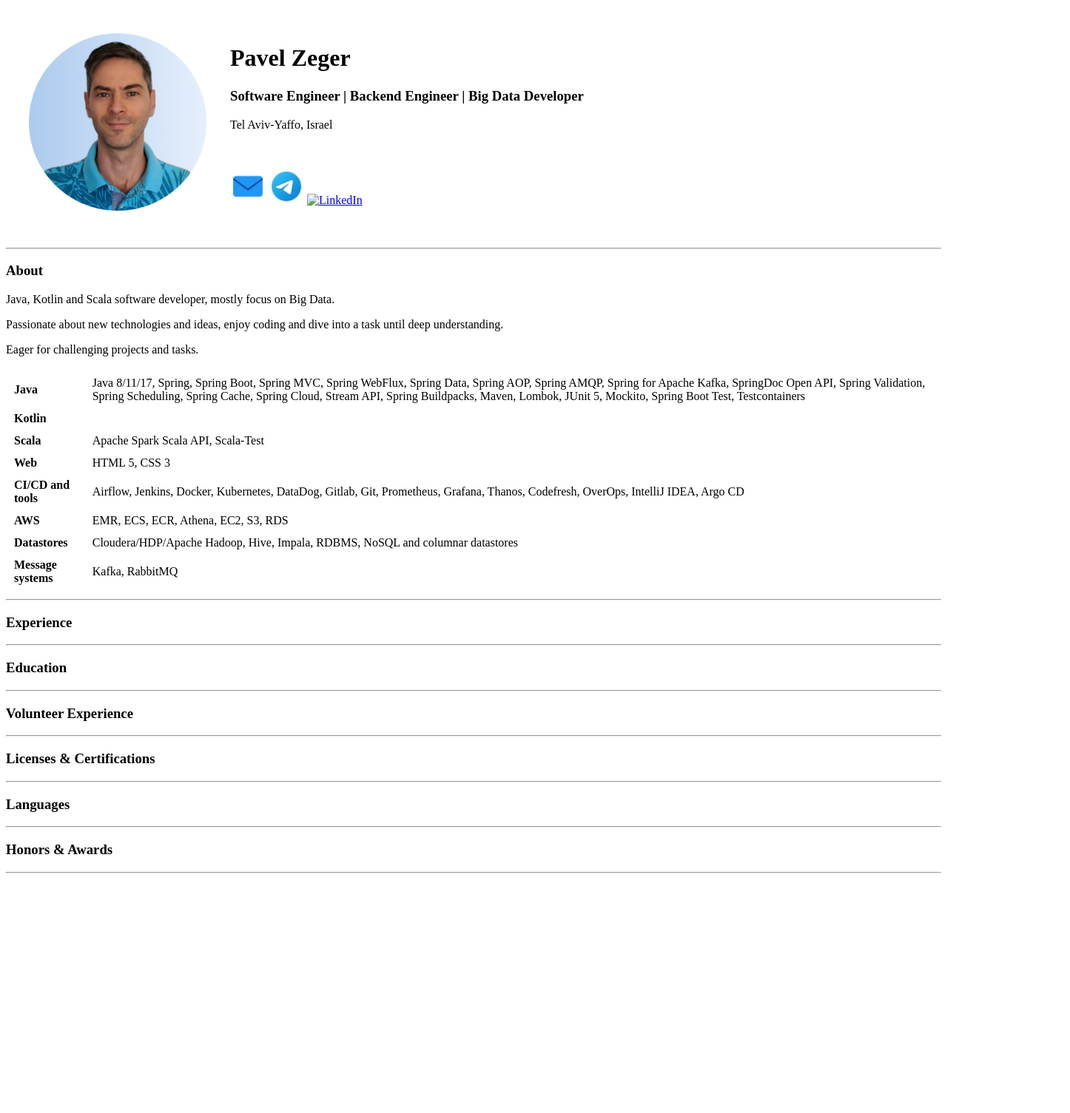
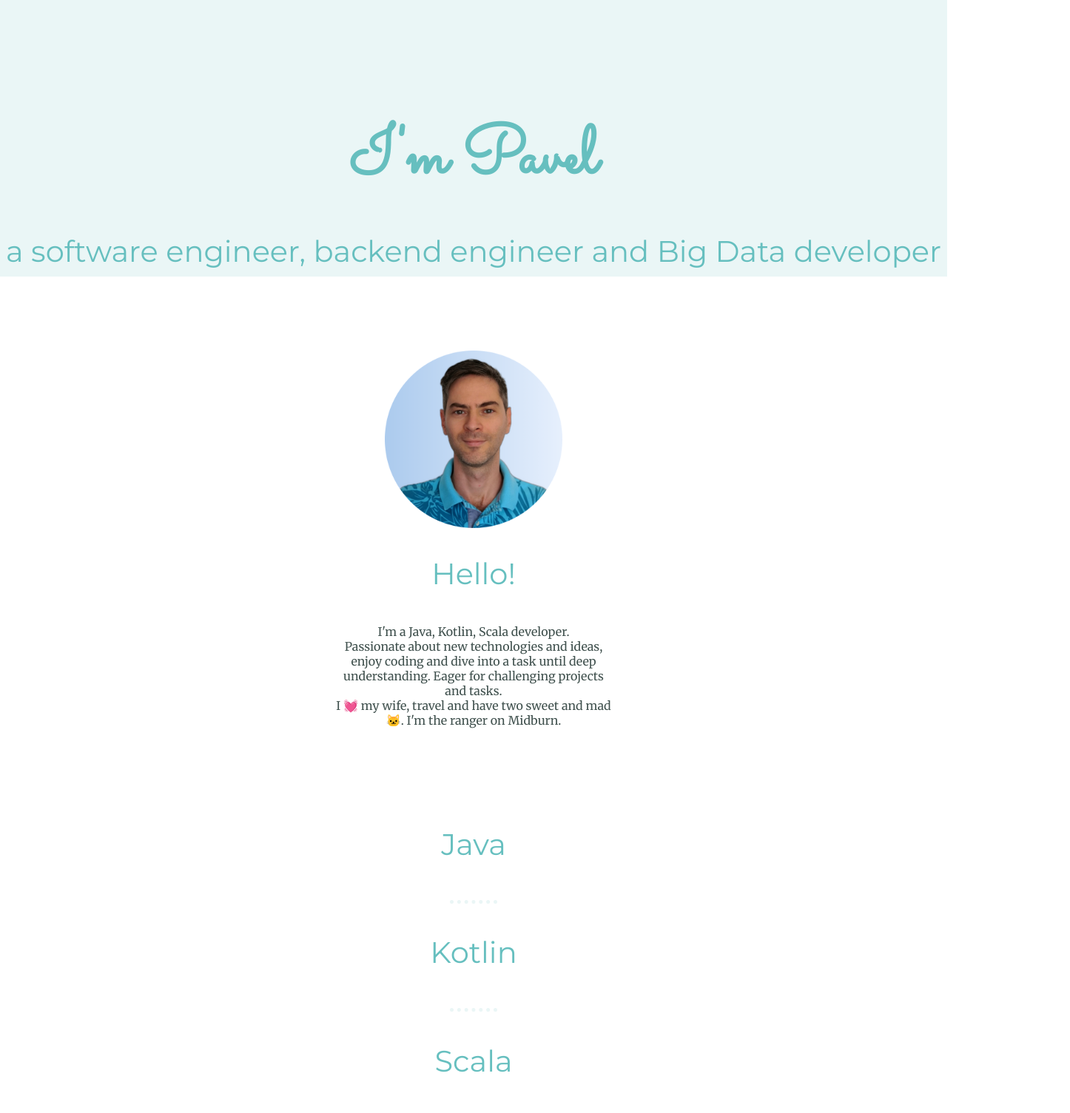
Before and after one commit to PavelZeger/pavelzeger, a plain HTML site: page index.html in a window 1280 px wide. Shown: the top 1505 px of the page at 74% size, 1446 px wide, since content can reach past the window. Before the commit the page ends 1189 px from the top, so only its background shows below. Drawn offline with Linux system fonts and the light colour scheme.

Commit message:
- update index.html - update master.css - add favicon.ico

```diff
--- /dev/null
+++ b/css/master.css
@@ -0,0 +1,109 @@
+body {
+    /*color: #40514E;*/
+    margin: 0;
+    text-align: center;
+    font-family: 'Merriweather', serif;
+}
+
+h1 {
+    color: #66BFBF;
+    font-size: 5.625rem;
+    margin: 50px auto 0 auto;
+    font-family: 'Sacramento', cursive;
+}
+
+h2 {
+    color: #66BFBF;
+    font-family: 'Montserrat', sans-serif;
+    font-size: 2.5rem;
+    font-weight: normal;
+    padding-bottom: 10px;
+}
+
+.intro {
+    width: 30%;
+    margin: auto;
+}
+
+.header-container {
+    background-color: #EAF6F6;
+    position: relative;
+    padding-top: 100px;
+}
+
+.about-container {
+    color: #40514E;
+    margin: 100px 0;
+}
+
+.technologies-container {
+    color: #EAF6F6;
+}
+
+.tooltip {
+    position: relative;
+    display: inline-block;
+    cursor: pointer;
+}
+
+.tooltip .tooltip-text {
+    visibility: hidden;
+    width: 420px;
+    background-color: #11999E;
+    color: #EAF6F6;
+    text-align: center;
+    padding: 5px 0;
+    border-radius: 6px;
+    position: absolute;
+    z-index: 1;
+    top: -10px;
+    left: 175%;
+    margin-left: -50px;
+    opacity: 0;
+    transition: opacity 1s;
+}
+
+.tooltip .tooltip-text:after {
+    content: "";
+    position: absolute;
+    top: 100%;
+    left: 50%;
+    margin-left: -10px;
+    border-width: 5px;
+    pointer-events: none;
+    display: block;
+    bottom: 0;
+    transform: translate(-50%, 100%);
+}
+
+.tooltip:hover .tooltip-text {
+    visibility: visible;
+    opacity: 1;
+}
+
+hr {
+    border-style: none;
+    border-top-style: dotted;
+    border-color: #EAF6F6;
+    border-width: 5px;
+    width: 5%;
+}
+
+div {
+    display: block;
+}
+
+.bottom-container {
+    background-color: #66BFBF;
+    padding: 50px 0 20px;
+}
+
+.copyright {
+    background-color: #66BFBF;
+    color: #EAF6F6;
+    font-size: 0.75rem;
+    padding: 20px 0;
+}
+
+/*#11999E*/
+/*#40514E*/
--- a/index.html
+++ b/index.html
@@ -3,75 +3,75 @@
     <head>
         <meta charset="UTF-8">
         <title>Pavel Zeger</title>
-        <link rel="stylesheet" href="css/styles.css">
+        <link rel="stylesheet" type="text/css" href="css/master.css">
+        <link href="https://fonts.googleapis.com/css?family=Merriweather|Montserrat|Sacramento" rel="stylesheet">
+        <link rel="icon" href="images/profile-pic-circle.png">
     </head>
     <body>
-        <table cellspacing="30">
-            <tr>
-                <td><img src="images/profile-pic-circle.png" width="240" height="240" alt="Pavel Zeger's profile picture"></td>
-                <td>
-                    <h1>Pavel Zeger</h1>
-                    <h3>Software Engineer | Backend Engineer | Big Data Developer</h3>
-                    <p>Tel Aviv-Yaffo, Israel</p><br>
-                    <p>
-                        <a href="mailto:pavelzeger@outlook.com"><img src="images/icons8-envelope-100.png" width="48" height="48" alt="Email"></a>
-                        <a href="https://telegram.me/pavelzeger" target="_blank"><img src="images/icons8-telegram-app-100.png" width="48" height="48" alt="Telegram"></a>
-                        <a href="https://il.linkedin.com/in/pavelzeger" target="_blank"><img src="images/icons8-linkedin-100.png" width="48" height="48" alt="LinkedIn"></a>
-                    </p>
-                </td>
-            </tr>
-        </table>
+        <div class="header-container">
+<!--            <img src="images/profile-pic-circle.png" width="240" height="240" alt="Pavel Zeger's profile picture">-->
+            <h1>I'm Pavel</h1>
+            <h2>a software engineer, backend engineer and Big Data developer</h2>
+<!--            <p>Tel Aviv-Yaffo, Israel</p><br>-->
+<!--            <p>-->
+<!--                <a href="mailto:pavelzeger@outlook.com"><img src="images/icons8-envelope-100.png" width="48" height="48" alt="Email"></a>-->
+<!--                <a href="https://telegram.me/pavelzeger" target="_blank"><img src="images/icons8-telegram-app-100.png" width="48" height="48" alt="Telegram"></a>-->
+<!--                <a href="https://il.linkedin.com/in/pavelzeger" target="_blank"><img src="images/icons8-linkedin-100.png" width="48" height="48" alt="LinkedIn"></a>-->
+<!--            </p>-->
+        </div>
+        <div class="about-container">
+                <img src="images/profile-pic-circle.png" width="240" height="240" alt="Pavel Zeger's profile picture">
+                <h2>Hello!</h2>
+                <p class="intro">I'm a Java, Kotlin, Scala developer.</p>
+                <p class="intro">Passionate about new technologies and ideas, enjoy coding and dive into a task until deep understanding. Eager for challenging projects and tasks.</p>
+                <p class="intro">I 💓 my wife, travel and have two sweet and mad 🐱. I'm the ranger on Midburn.</p>
+        </div>
+        <div class="technologies-container">
+            <div class="tooltip">
+                <h2>Java</h2>
+                <span class="tooltip-text">Java 8/11/17, Spring, Spring Boot, Spring MVC, Spring WebFlux, Spring Data, Spring AOP, Spring AMQP, Spring Kafka, SpringDoc Open API, Spring Validation, Spring Scheduling, Spring Cache, Spring Cloud, Stream API, Spring Buildpacks, Maven, Lombok, Mockito, Spring Boot Test, Testcontainers</span>
+            </div>
             <hr>
-        <h3>About</h3>
-        <p>Java, Kotlin and Scala software developer, mostly focus on Big Data.</p>
-        <p>Passionate about new technologies and ideas, enjoy coding and dive into a task until deep understanding.</p>
-        <p>Eager for challenging projects and tasks.</p>
-        <table cellspacing="10">
-            <tr>
-                <td><strong>Java</strong></td>
-                <td>Java 8/11/17, Spring, Spring Boot, Spring MVC, Spring WebFlux, Spring Data, Spring AOP, Spring AMQP, Spring for Apache Kafka, SpringDoc Open API, Spring Validation, Spring Scheduling, Spring Cache, Spring Cloud, Stream API, Spring Buildpacks, Maven, Lombok, JUnit 5, Mockito, Spring Boot Test, Testcontainers</td>
-            </tr>
-            <tr>
-                <td><strong>Kotlin</strong></td>
-                <td></td>
-            </tr>
-            <tr>
-                <td><strong>Scala</strong></td>
-                <td>Apache Spark Scala API, Scala-Test</td>
-            </tr>
-            <tr>
-                <td><strong>Web</strong></td>
-                <td>HTML 5, CSS 3</td>
-            </tr>
-            <tr>
-                <td><strong>CI/CD and tools</strong></td>
-                <td>Airflow, Jenkins, Docker, Kubernetes, DataDog, Gitlab, Git, Prometheus, Grafana, Thanos, Codefresh, OverOps, IntelliJ IDEA, Argo CD</td>
-            </tr>
-            <tr>
-                <td><strong>AWS</strong></td>
-                <td>EMR, ECS, ECR, Athena, EC2, S3, RDS</td>
-            </tr>
-            <tr>
-                <td><strong>Datastores</strong></td>
-                <td>Cloudera/HDP/Apache Hadoop, Hive, Impala, RDBMS, NoSQL and columnar datastores</td>
-            </tr>
-            <tr>
-                <td><strong>Message systems</strong></td>
-                <td>Kafka, RabbitMQ</td>
-            </tr>
-        </table>
+            <div class="tooltip">
+                <h2>Kotlin</h2>
+                <span class="tooltip-text"></span>
+            </div>
             <hr>
-        <h3>Experience</h3>
+            <div class="tooltip">
+                <h2>Scala</h2>
+                <span class="tooltip-text">Apache Spark Scala API, Scala-Test</span>
+            </div>
             <hr>
-        <h3>Education</h3>
+            <div class="tooltip">
+                <h2>Web</h2>
+                <span class="tooltip-text">HTML, CSS</span>
+            </div>
             <hr>
-        <h3>Volunteer Experience</h3>
+            <div class="tooltip">
+                <h2>CI/CD and tools</h2>
+                <span class="tooltip-text">Airflow, Jenkins, Docker, Kubernetes, DataDog, Gitlab, Git, Prometheus, Grafana, Thanos, Codefresh, OverOps, IntelliJ IDEA, Argo CD</span>
+            </div>
             <hr>
-        <h3>Licenses & Certifications</h3>
+            <div class="tooltip">
+                <h2>AWS</h2>
+                <span class="tooltip-text">EMR, ECS, ECR, Athena, EC2, S3, RDS</span>
+            </div>
             <hr>
-        <h3>Languages</h3>
+            <div class="tooltip">
+                <h2>Datastores</h2>
+                <span class="tooltip-text">Cloudera/HDP/Apache Hadoop, Hive, Impala, RDBMS, NoSQL and columnar datastores</span>
+            </div>
             <hr>
-        <h3>Honors & Awards</h3>
-        <hr>
+            <div class="tooltip">
+                <h2>Message systems</h2>
+                <span class="tooltip-text">Kafka, RabbitMQ</span>
+            </div>
+        </div>
+        <div class="bottom-container">
+            <a class="footer-link" href="mailto:pavelzeger@outlook.com"><img src="images/icons8-envelope-100.png" width="48" height="48" alt="Email"></a>
+            <a class="footer-link" href="https://telegram.me/pavelzeger" target="_blank"><img src="images/icons8-telegram-app-100.png" width="48" height="48" alt="Telegram"></a>
+            <a class="footer-link" href="https://il.linkedin.com/in/pavelzeger" target="_blank"><img src="images/icons8-linkedin-100.png" width="48" height="48" alt="LinkedIn"></a>
+            <p class="footer-link" class="copyright">© 2022 Pavel Zeger</p>
+        </div>
     </body>
 </html>
```
Also changed, not shown: images/favicon.ico (added), 1 other file. Lines whose indentation alone changed are shown as unchanged.
